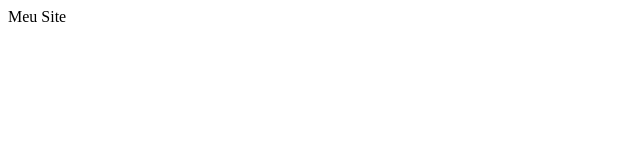
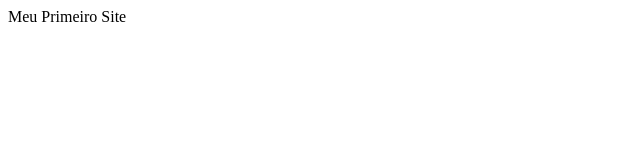
Before and after one commit to Williangtns9327/meu_site, a plain HTML site: page index.html in a window 1280 px wide. Shown: the full height of the page, 0-640 px from the left. Drawn offline with Linux system fonts and the light colour scheme.

Commit message:
added README.md

```diff
--- a/index.html
+++ b/index.html
@@ -7,6 +7,6 @@
     <title>Document</title>
 </head>
 <body>
-    <a>Meu Site</a>
+    <a>Meu Primeiro Site</a>
 </body>
 </html>
```
Also changed, not shown: 1 other file.
